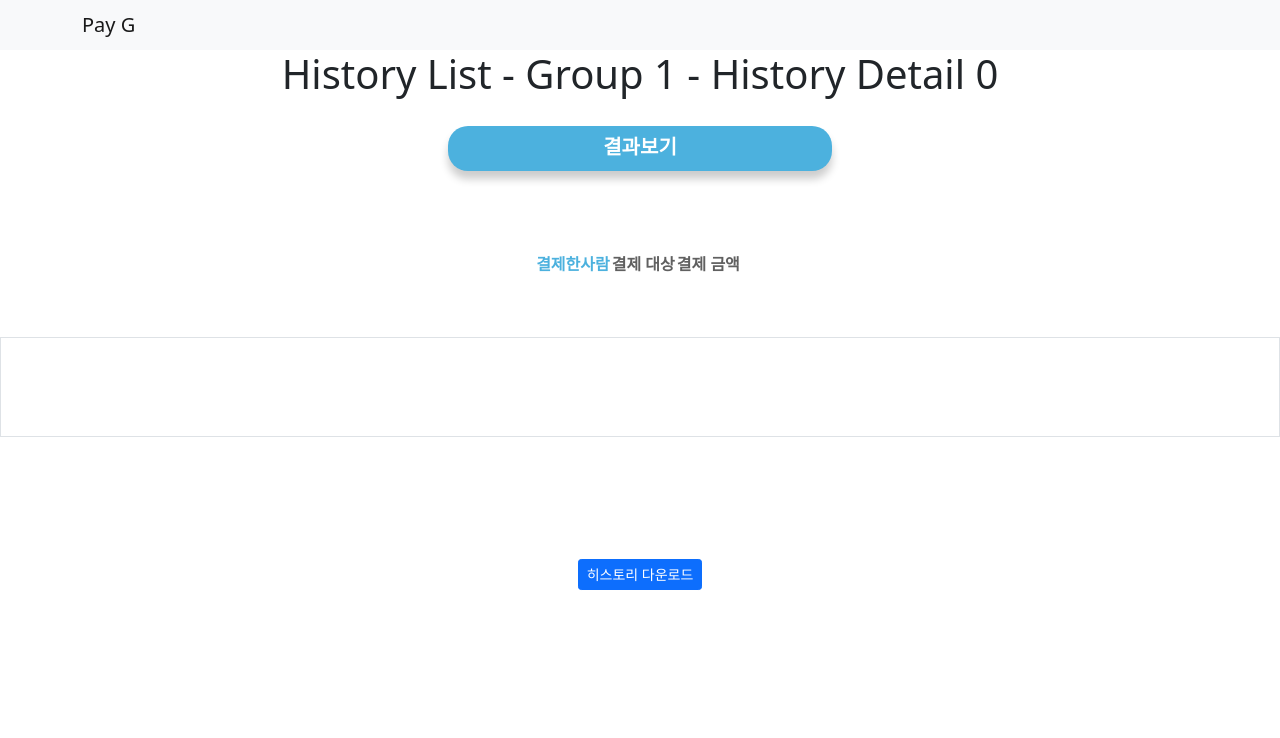
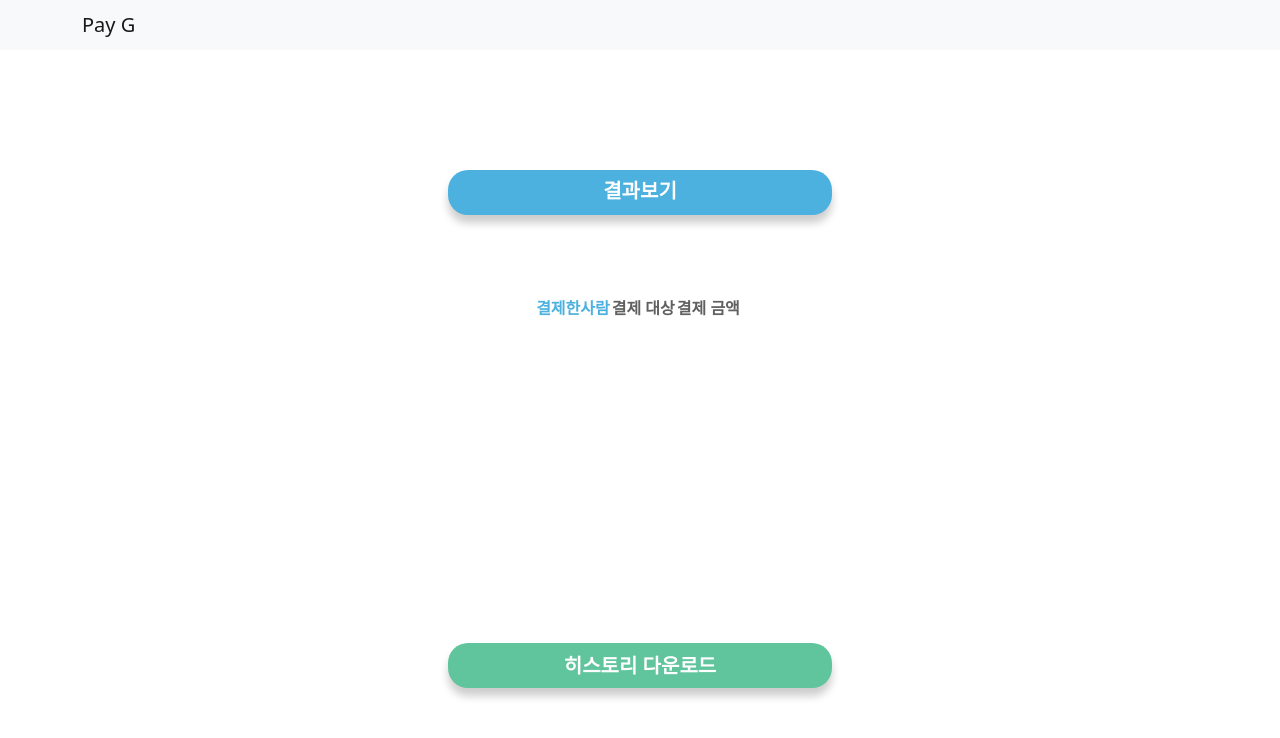
Before and after one commit to tkdgus1030/OSS_project, a Django app: page /historyDetail/ in a window 1280 px wide. Shown: the top 738 px of the page. Run offline with Django 3.2, Linux system fonts and the light colour scheme; lists and menus that the app fills with data are empty.

Commit message:
2.7.3
detail css 수정

# Conflicts:
#	main/templates/main/web/history_detail.html

```diff
--- a/main/static/js/calculate.js
+++ b/main/static/js/calculate.js
@@ -237,6 +237,7 @@ function result(){
     $('.res_div2').html('<br>')
     $('.res_div3').html('<br>')
     $('.res_div4').html('<br>')
+    $('.res_div5').html('<br>')
 
     let remittance = [];
     let total = 0;
--- a/main/static/js/calculate_group.js
+++ b/main/static/js/calculate_group.js
@@ -10,24 +10,29 @@ function createArray(rows, columns) {
 }
 
 
-
 //localStorage에 저장된 사람들 이름을 people 배열에 string요소로 담음.
 let people = JSON.parse(localStorage.getItem("people"));
 var res_table = createArray(people.length, people.length);
-for(let i=0;i<people.length;i++){
-    for(let j=0; j< people < length; j++)
-    {
-        res_table[i][j]=[];
+for (let i = 0; i < people.length; i++) {
+    for (let j = 0; j < people < length; j++) {
+        res_table[i][j] = [];
     }
 }
+var calculateresult = [];
+for (let i = 0; i < people.length; i++) {
+    calculateresult.push([]);
+}
 
-function saveRes(){
+function saveRes() {
+    console.log('saveres');
     console.log(res_table);
+    console.log(calculateresult);
     localStorage.setItem("resTable", JSON.stringify(res_table));
-    localStorage.setItem("calculateresult", JSON.stringify(res_table));
+    localStorage.setItem("calculateresult", JSON.stringify(calculateresult));
 };
 
-function del_(name, btn_obj){
+function del_(name, btn_obj) {
+    //나중에
     let del_tr_obj = btn_obj.parentNode.parentNode;
     let checked_boxes = del_tr_obj.children[3].children[0].childNodes;
     let object_txt = del_tr_obj.children[1].innerText;
@@ -45,11 +50,14 @@ function del_(name, btn_obj){
     // remove data in localStorage
     let from = people.indexOf(name);
     let n = checked_people.length;
-    checked_people.forEach((p)=>{
+    checked_people.forEach((p) => {
         let to = people.indexOf(p)
-        let ele = {'object':object_txt ,'amount':amount_float};
+        let ele = {'object': object_txt, 'amount': amount_float};
         res_table[from][to].pop(ele);
     });
+    let ele2 = {'object': object_txt, 'amount': amount_float * n, 'checked_people': checked_people}
+    calculateresult[people.indexOf(name)].pop(ele2);
+    ;
     saveRes();
 
     //tr 삭제
@@ -81,17 +89,17 @@ function add_(name, btn_obj){
     }
 
     //save to localStorage
-    console.log(checked_people);
     let from = people.indexOf(name);
     let n = checked_people.length;
-    checked_people.forEach((p)=>{
+    checked_people.forEach((p) => {
         let to = people.indexOf(p)
         let amount = amount_input.value / n;
         let object = object_input.value;
-        let ele = {'object':object ,'amount':amount};
-        console.log(ele,res_table)
+        let ele = {'object': object, 'amount': amount};
         res_table[from][to].push(ele);
     });
+    let ele2 = {'object': object_input.value, 'amount': amount_input.value, 'checked_people': checked_people};
+    calculateresult[from].push(ele2);
     saveRes();
 
     // localStorage.setItem()
@@ -239,6 +247,7 @@ function result(){
     $('.res_div3').html('<br>')
     $('.res_div4').html('<br>')
 
+
     let remittance = [];
     let total = 0;
 
@@ -330,7 +339,6 @@ function result(){
 window.addEventListener("load", () => {
     people_rawdata = JSON.parse(localStorage.getItem("people"));
     people=people_rawdata.map(person =>{
-        console.log(person[1])
         return person[1];
     })
     //localStorage.clear();
--- a/main/templates/main/web/history_detail.html
+++ b/main/templates/main/web/history_detail.html
@@ -5,11 +5,14 @@
 
 {% endblock %}
 {% block body %}
-<h1 id="historytitle">History List - Group 1 - History Detail 0 </h1>
+
+    <div style="margin-top: 100px;margin-bottom: 40px">
+        <h1 id="historytitle"></h1>
+    </div>
     <div>
-    <span  style="font-size: 120%;"></span>
+        <span style="font-size: 120%;"></span>
     </div>
-<a class="btn btn_design1" style="width:30%; margin-bottom: 40px; margin-top: 20px" >결과보기</a>
+    <a class="btn btn_design1" style="width:30%; margin-bottom: 40px; margin-top: 20px">결과보기</a>
     <div>
         <table class="cal_table" style="margin:30px auto;">
             <tr>
@@ -17,28 +20,33 @@
                 <th>결제 대상</th>
                 <th>결제 금액</th>
 
-            <th><div id="people_list" class="row-vh d-flex flex-row justify-content-between" style="flex-grow:1"></div></th>
+                <th>
+                    <div id="people_list" class="row-vh d-flex flex-row justify-content-between"
+                         style="flex-grow:1"></div>
+                </th>
                 <th></th>
             </tr>
 
         </table>
     </div>
-<div class="border" id="result" style="margin:50px 0px;height:100px;">
+    <div id="result" style="margin:50px 0px;height:100px;">
         <div style="width: 50%;background-color: lightgrey; border-radius: 20px;margin: auto;">
             <div class="res_div1" style="text-align: center; font-weight: bold; font-size: 20px;"></div>
             <table class="res_table table table-borderless" style="margin: 15px auto;">
             </table>
-        <div class = "res_div2"></div>
-        <div class = "res_div3"></div>
-        <div class = "res_div4"></div>
+            <div class="res_div4"></div>
         </div>
+        <div class="res_div2"></div>
+        <div class="res_div3"></div>
     </div>
     <br>
     <br>
     <br>
-<button  id="download" class="download btn btn-sm btn-primary" >히스토리 다운로드</button>
+    <button id="download" class="download btn btn_design2" style="width: 30%; margin-top: 40px; margin-bottom: 70px">
+        히스토리 다운로드
+    </button>
+
     <script>
-
 
 
         function download(filename, text) {
@@ -50,13 +58,13 @@
                 var event = document.createEvent('MouseEvents');
                 event.initEvent('click', true, true);
                 pom.dispatchEvent(event);
-			}
-			else {
+            } else {
                 pom.click();
             }
         }
+
         //console.log(JSON.parse(localStorage.getItem("people")));
-    let historyid=JSON.parse(localStorage.getItem("historyid"));
+        let historyid = JSON.parse(localStorage.getItem("historyid"));
     let groupid=JSON.parse(localStorage.getItem("curgroup"));
     let historydatabase=JSON.parse(localStorage.getItem("historydatabase"));
     people = JSON.parse(localStorage.getItem("people"));
```
Also changed, not shown: main/templates/main/web/calculate.html (+27 -20 lines), main/templates/main/web/temp_calculate.html (+5 -4 lines). Lines whose indentation alone changed are shown as unchanged.
